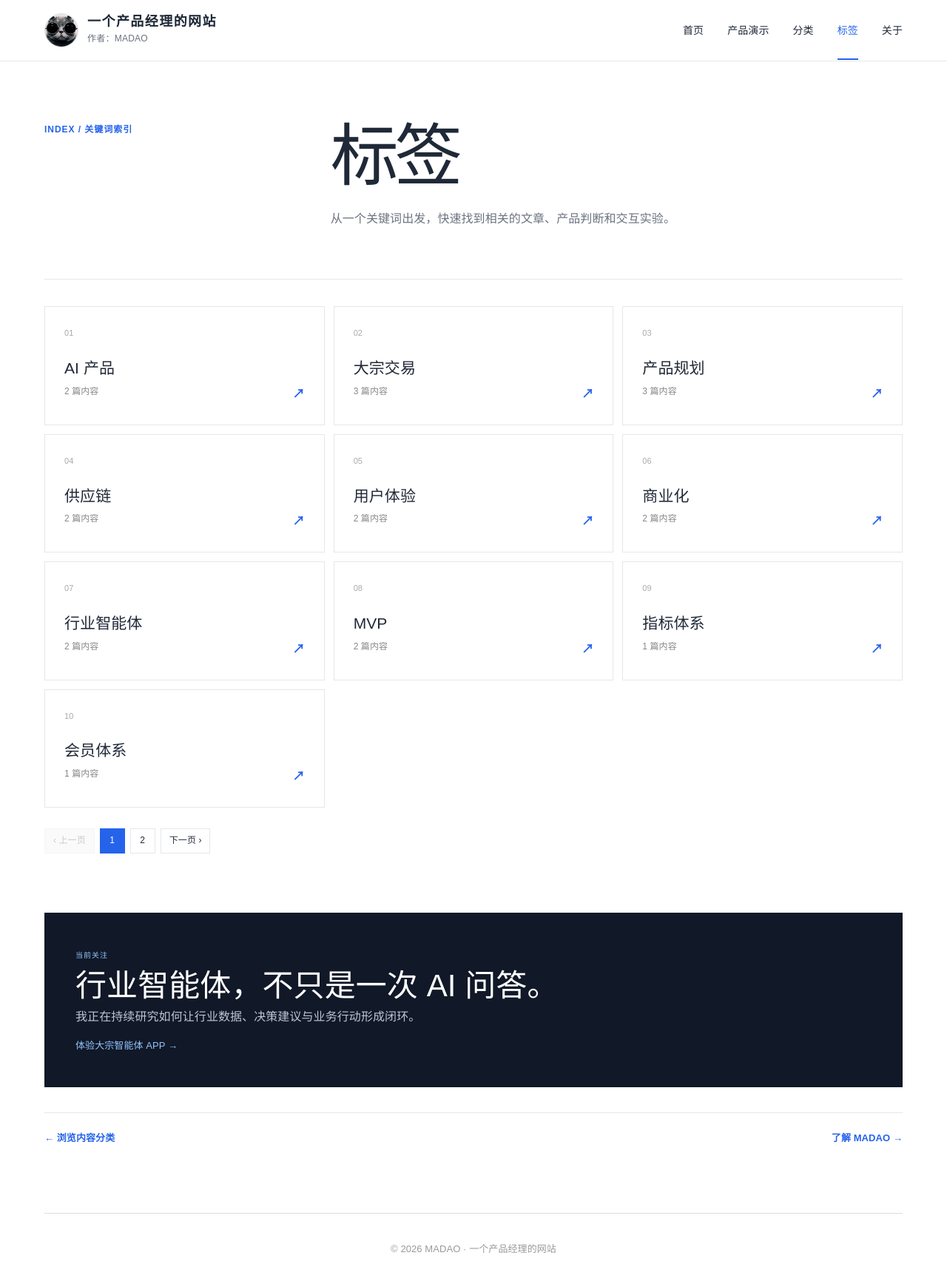
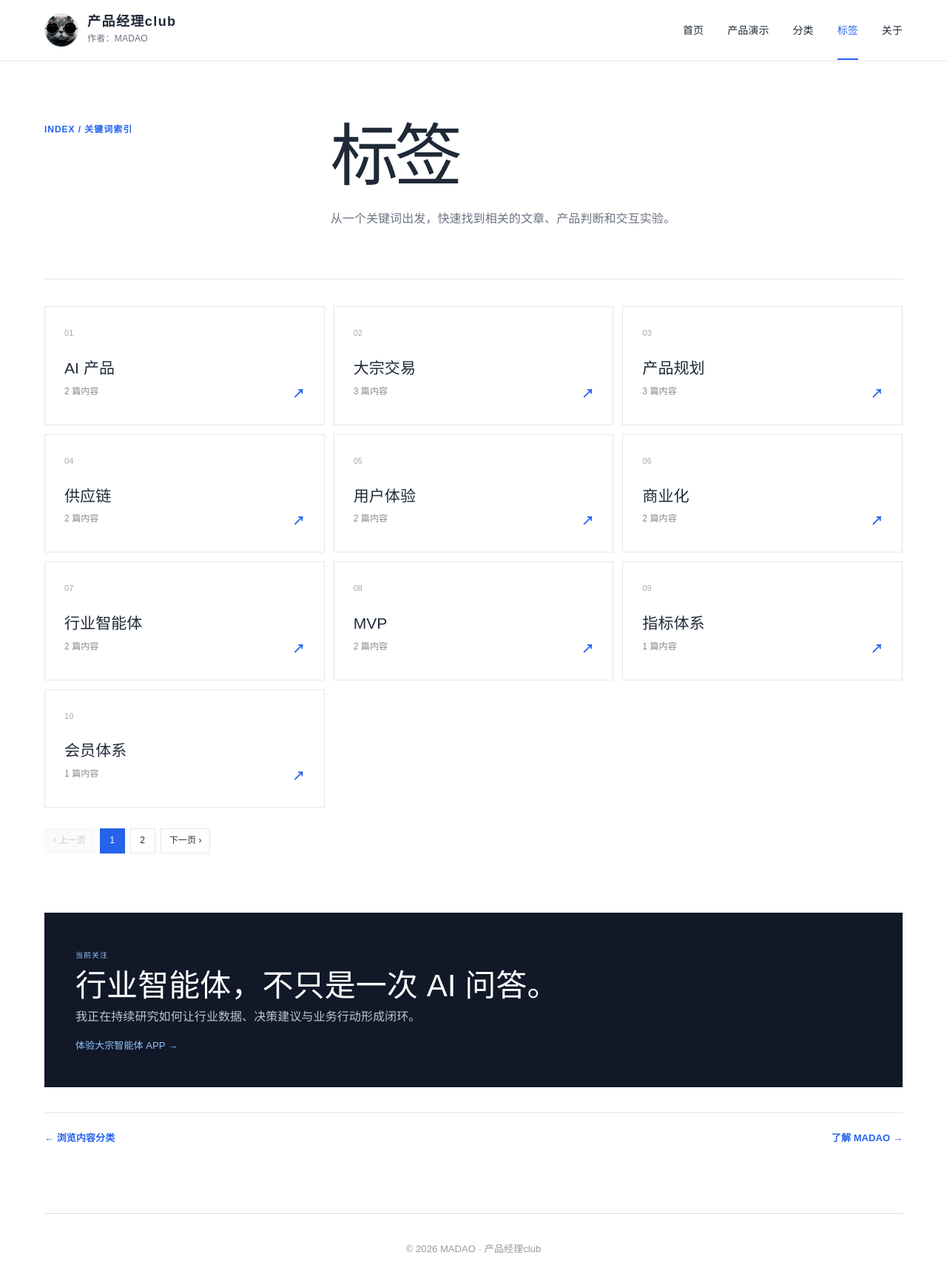
Before and after one commit to ashuai365/ashuai365.github.io, a Next.js app: page /tags in a window 1280 px wide. Shown: the top 1732 px of the page at 74% size. Built offline with nearby package versions, Linux system fonts and the light colour scheme.

Commit message:
chore: rename site to product manager club

```diff
--- a/app/SiteHeader.tsx
+++ b/app/SiteHeader.tsx
@@ -12,7 +12,7 @@ export default function SiteHeader({ active }: { active: Section }) {
   return <header className="siteHeader"><div className="headerInner">
     <a className="siteBrand" href="/">
       <img className="brandAvatar" src="/madao-avatar.png" alt="MADAO 的头像" />
-      <span className="brandCopy"><strong>一个产品经理的网站</strong><small>作者：MADAO</small></span>
+      <span className="brandCopy"><strong>产品经理club</strong><small>作者：MADAO</small></span>
     </a>
     <nav aria-label="网站主导航">{links.map(link=><a key={link.key} className={active===link.key?"navActive":""} aria-current={active===link.key?"page":undefined} href={link.href}>{link.label}</a>)}</nav>
   </div></header>;
--- a/app/about/page.tsx
+++ b/app/about/page.tsx
@@ -1,3 +1,3 @@
 import SiteHeader from "../SiteHeader";
 
-export default function AboutPage(){return <div><SiteHeader active="about"/><main className="hubPage aboutPage"><header className="aboutHero"><img src="/madao-avatar.png" alt="MADAO 的头像"/><div><span>ABOUT MADAO</span><h1>你好，我是一名<br/>产品经理。</h1><p>我关注复杂业务如何被理解、重构，并最终成为简单、可信、可持续的产品。</p></div></header><section className="aboutStory"><span>01 / 关于我</span><div><h2>在产业与技术之间，寻找真正值得解决的问题。</h2><p>我的工作与思考主要围绕大宗交易、供应链金融、产业互联网和 AI 产品。相比追逐功能数量，我更在意产品是否让用户做出了更好的决策，是否真正改变了业务过程。</p><p>这个网站用于沉淀实践文章、产品方法和可交互原型。它不是完整答案，而是一份持续更新的工作笔记。</p></div></section><section className="aboutFocus"><span>02 / 长期关注</span><div>{[["大宗交易","信息、决策与交易服务如何连接"],["AI 产品","从通用能力走向行业价值"],["产品方法","用验证和指标降低不确定性"],["交互原型","让想法在讨论之前先被体验"]].map(x=><article key={x[0]}><h3>{x[0]}</h3><p>{x[1]}</p></article>)}</div></section><section className="aboutCta"><small>一起交流</small><h2>如果你也在做复杂行业的产品，欢迎从文章和演示开始认识我。</h2><div><a href="/">阅读文章 →</a><a href="/demos/">体验产品演示 →</a></div></section></main><footer className="siteFooter"><p>© 2026 MADAO · 一个产品经理的网站</p></footer></div>}
+export default function AboutPage(){return <div><SiteHeader active="about"/><main className="hubPage aboutPage"><header className="aboutHero"><img src="/madao-avatar.png" alt="MADAO 的头像"/><div><span>ABOUT MADAO</span><h1>你好，我是一名<br/>产品经理。</h1><p>我关注复杂业务如何被理解、重构，并最终成为简单、可信、可持续的产品。</p></div></header><section className="aboutStory"><span>01 / 关于我</span><div><h2>在产业与技术之间，寻找真正值得解决的问题。</h2><p>我的工作与思考主要围绕大宗交易、供应链金融、产业互联网和 AI 产品。相比追逐功能数量，我更在意产品是否让用户做出了更好的决策，是否真正改变了业务过程。</p><p>这个网站用于沉淀实践文章、产品方法和可交互原型。它不是完整答案，而是一份持续更新的工作笔记。</p></div></section><section className="aboutFocus"><span>02 / 长期关注</span><div>{[["大宗交易","信息、决策与交易服务如何连接"],["AI 产品","从通用能力走向行业价值"],["产品方法","用验证和指标降低不确定性"],["交互原型","让想法在讨论之前先被体验"]].map(x=><article key={x[0]}><h3>{x[0]}</h3><p>{x[1]}</p></article>)}</div></section><section className="aboutCta"><small>一起交流</small><h2>如果你也在做复杂行业的产品，欢迎从文章和演示开始认识我。</h2><div><a href="/">阅读文章 →</a><a href="/demos/">体验产品演示 →</a></div></section></main><footer className="siteFooter"><p>© 2026 MADAO · 产品经理club</p></footer></div>}
--- a/app/categories/[slug]/page.tsx
+++ b/app/categories/[slug]/page.tsx
@@ -8,5 +8,5 @@ export function generateStaticParams(){return categoryDefinitions.map(item=>({sl
 export default async function CategoryContentPage({params}:{params:Promise<{slug:string}>}){
   const {slug}=await params; const category=categoryDefinitions.find(item=>item.slug===slug); if(!category) notFound();
   const items=indexedContents.filter(item=>item.category===category.name);
-  return <div><SiteHeader active="categories"/><main className="hubPage contentIndexPage"><header className="contentIndexHero"><a href="/categories/">← 返回全部分类</a><span>CATEGORY / 内容分类</span><h1>{category.name}</h1><p>{category.description}，共 {items.length} 篇内容，按更新时间倒序排列。</p></header><ContentList items={items}/><nav className="channelNext"><a href="/categories/">查看其他分类</a><a href="/tags/">按标签浏览 →</a></nav></main><footer className="siteFooter"><p>© 2026 MADAO · 一个产品经理的网站</p></footer></div>;
+  return <div><SiteHeader active="categories"/><main className="hubPage contentIndexPage"><header className="contentIndexHero"><a href="/categories/">← 返回全部分类</a><span>CATEGORY / 内容分类</span><h1>{category.name}</h1><p>{category.description}，共 {items.length} 篇内容，按更新时间倒序排列。</p></header><ContentList items={items}/><nav className="channelNext"><a href="/categories/">查看其他分类</a><a href="/tags/">按标签浏览 →</a></nav></main><footer className="siteFooter"><p>© 2026 MADAO · 产品经理club</p></footer></div>;
 }
--- a/app/categories/page.tsx
+++ b/app/categories/page.tsx
@@ -6,4 +6,4 @@ import { categoryDefinitions, indexedContents } from "../content-index-data";
 
 const categories=categoryDefinitions.map(category=>({...category,count:indexedContents.filter(item=>item.category===category.name).length,tags:[...new Set(indexedContents.filter(item=>item.category===category.name).flatMap(item=>item.tags))].slice(0,3)}));
 
-export default function CategoriesPage(){const {page,setPage,totalPages,visibleItems}=usePagination(categories,10);return <div><SiteHeader active="categories"/><main className="hubPage"><header className="hubHero"><span>TOPICS / 内容地图</span><h1>分类</h1><p>沿着几个长期关注的方向，浏览 MADAO 对产品、行业与 AI 的持续思考。</p></header><section className="categoryGrid">{visibleItems.map((item,index)=><a href={`/categories/${item.slug}/`} className="categoryTile" key={item.slug}><span>{String((page-1)*10+index+1).padStart(2,"0")}</span><small>{item.count} 篇内容</small><h2>{item.name}</h2><p>{item.description}</p><div>{item.tags.map(tag=><i key={tag}># {tag}</i>)}</div><b>查看内容列表 →</b></a>)}</section><Pagination page={page} totalPages={totalPages} onChange={setPage}/><nav className="channelNext" aria-label="继续浏览"><a href="/">← 返回文章首页</a><a href="/tags/">按标签继续浏览 →</a></nav></main><footer className="siteFooter"><p>© 2026 MADAO · 一个产品经理的网站</p></footer></div>}
+export default function CategoriesPage(){const {page,setPage,totalPages,visibleItems}=usePagination(categories,10);return <div><SiteHeader active="categories"/><main className="hubPage"><header className="hubHero"><span>TOPICS / 内容地图</span><h1>分类</h1><p>沿着几个长期关注的方向，浏览 MADAO 对产品、行业与 AI 的持续思考。</p></header><section className="categoryGrid">{visibleItems.map((item,index)=><a href={`/categories/${item.slug}/`} className="categoryTile" key={item.slug}><span>{String((page-1)*10+index+1).padStart(2,"0")}</span><small>{item.count} 篇内容</small><h2>{item.name}</h2><p>{item.description}</p><div>{item.tags.map(tag=><i key={tag}># {tag}</i>)}</div><b>查看内容列表 →</b></a>)}</section><Pagination page={page} totalPages={totalPages} onChange={setPage}/><nav className="channelNext" aria-label="继续浏览"><a href="/">← 返回文章首页</a><a href="/tags/">按标签继续浏览 →</a></nav></main><footer className="siteFooter"><p>© 2026 MADAO · 产品经理club</p></footer></div>}
--- a/app/demos/page.tsx
+++ b/app/demos/page.tsx
@@ -26,6 +26,6 @@ export default function DemoListPage() {
       </section>
       <Pagination page={page} totalPages={totalPages} onChange={setPage}/>
     </main>
-    <footer className="siteFooter"><p>© 2026 MADAO · 产品演示频道</p><a href="#top">↑</a></footer>
+    <footer className="siteFooter"><p>© 2026 MADAO · 产品经理club</p><a href="#top">↑</a></footer>
   </div>;
 }
--- a/app/layout.tsx
+++ b/app/layout.tsx
@@ -2,7 +2,7 @@ import type { Metadata } from "next";
 import "./globals.css";
 
 export const metadata: Metadata = {
-  title: "一个产品经理的网站 — MADAO",
+  title: "产品经理club — MADAO",
   description: "记录产品、业务与 AI 的思考，聚焦大宗交易、供应链金融、产业互联网和产品方法论。",
   icons: {
     icon: "/madao-avatar.png",
--- a/app/page.tsx
+++ b/app/page.tsx
@@ -105,7 +105,7 @@ export default function Home() {
       </main>
 
       <footer className="siteFooter">
-        <p>© 2026 MADAO · 用产品视角理解复杂世界</p>
+        <p>© 2026 MADAO · 产品经理club</p>
         <a href="#top" aria-label="返回顶部">↑</a>
       </footer>
     </div>
--- a/app/tags/[slug]/page.tsx
+++ b/app/tags/[slug]/page.tsx
@@ -8,5 +8,5 @@ export function generateStaticParams(){return tagDefinitions.map(item=>({slug:it
 export default async function TagContentPage({params}:{params:Promise<{slug:string}>}){
   const {slug}=await params; const tag=tagDefinitions.find(item=>item.slug===slug); if(!tag) notFound();
   const items=indexedContents.filter(item=>item.tags.includes(tag.name));
-  return <div><SiteHeader active="tags"/><main className="hubPage contentIndexPage"><header className="contentIndexHero"><a href="/tags/">← 返回全部标签</a><span>TAG / 关键词</span><h1># {tag.name}</h1><p>与“{tag.name}”相关的文章和产品演示，共 {items.length} 篇，按更新时间倒序排列。</p></header><ContentList items={items}/><nav className="channelNext"><a href="/tags/">查看其他标签</a><a href="/categories/">按分类浏览 →</a></nav></main><footer className="siteFooter"><p>© 2026 MADAO · 一个产品经理的网站</p></footer></div>;
+  return <div><SiteHeader active="tags"/><main className="hubPage contentIndexPage"><header className="contentIndexHero"><a href="/tags/">← 返回全部标签</a><span>TAG / 关键词</span><h1># {tag.name}</h1><p>与“{tag.name}”相关的文章和产品演示，共 {items.length} 篇，按更新时间倒序排列。</p></header><ContentList items={items}/><nav className="channelNext"><a href="/tags/">查看其他标签</a><a href="/categories/">按分类浏览 →</a></nav></main><footer className="siteFooter"><p>© 2026 MADAO · 产品经理club</p></footer></div>;
 }
--- a/app/tags/page.tsx
+++ b/app/tags/page.tsx
@@ -6,4 +6,4 @@ import { indexedContents, tagDefinitions } from "../content-index-data";
 
 const tags=tagDefinitions.map(tag=>({...tag,count:indexedContents.filter(item=>item.tags.includes(tag.name)).length}));
 
-export default function TagsPage(){const {page,setPage,totalPages,visibleItems}=usePagination(tags,10);return <div><SiteHeader active="tags"/><main className="hubPage"><header className="hubHero"><span>INDEX / 关键词索引</span><h1>标签</h1><p>从一个关键词出发，快速找到相关的文章、产品判断和交互实验。</p></header><section className="tagIndex">{visibleItems.map((tag,index)=><a href={`/tags/${tag.slug}/`} key={tag.slug}><span>{String((page-1)*10+index+1).padStart(2,"0")}</span><h2>{tag.name}</h2><p>{tag.count} 篇内容</p><b>↗</b></a>)}</section><Pagination page={page} totalPages={totalPages} onChange={setPage}/><section className="tagFeatured"><span>当前关注</span><h2>行业智能体，不只是一次 AI 问答。</h2><p>我正在持续研究如何让行业数据、决策建议与业务行动形成闭环。</p><a href="/demos/commodity-ai-app/">体验大宗智能体 APP →</a></section><nav className="channelNext" aria-label="继续浏览"><a href="/categories/">← 浏览内容分类</a><a href="/about/">了解 MADAO →</a></nav></main><footer className="siteFooter"><p>© 2026 MADAO · 一个产品经理的网站</p></footer></div>}
+export default function TagsPage(){const {page,setPage,totalPages,visibleItems}=usePagination(tags,10);return <div><SiteHeader active="tags"/><main className="hubPage"><header className="hubHero"><span>INDEX / 关键词索引</span><h1>标签</h1><p>从一个关键词出发，快速找到相关的文章、产品判断和交互实验。</p></header><section className="tagIndex">{visibleItems.map((tag,index)=><a href={`/tags/${tag.slug}/`} key={tag.slug}><span>{String((page-1)*10+index+1).padStart(2,"0")}</span><h2>{tag.name}</h2><p>{tag.count} 篇内容</p><b>↗</b></a>)}</section><Pagination page={page} totalPages={totalPages} onChange={setPage}/><section className="tagFeatured"><span>当前关注</span><h2>行业智能体，不只是一次 AI 问答。</h2><p>我正在持续研究如何让行业数据、决策建议与业务行动形成闭环。</p><a href="/demos/commodity-ai-app/">体验大宗智能体 APP →</a></section><nav className="channelNext" aria-label="继续浏览"><a href="/categories/">← 浏览内容分类</a><a href="/about/">了解 MADAO →</a></nav></main><footer className="siteFooter"><p>© 2026 MADAO · 产品经理club</p></footer></div>}
```
